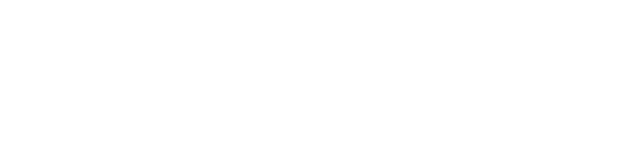
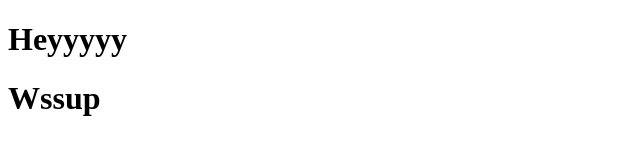
Before and after one commit to s-arslaan/restoranteConFusion, a website: page index.html in a window 1280 px wide. Shown: the whole page, without its empty margins (0-640 px from the left). Drawn offline with Linux system fonts and the light colour scheme.

```diff
--- a/index.html
+++ b/index.html
@@ -1,9 +1,10 @@
 <!DOCTYPE html>
 <html>
     <head>
-        <title>git index page</title>
+        <title>Ars index page</title>
     </head>
     <body>
-
+        <h1>Heyyyyy</h1>
+        <h1>Wssup</h1>
     </body>
 </html>
```
Also changed, not shown: package.json (added, +24 -0 lines), 2 other files.
